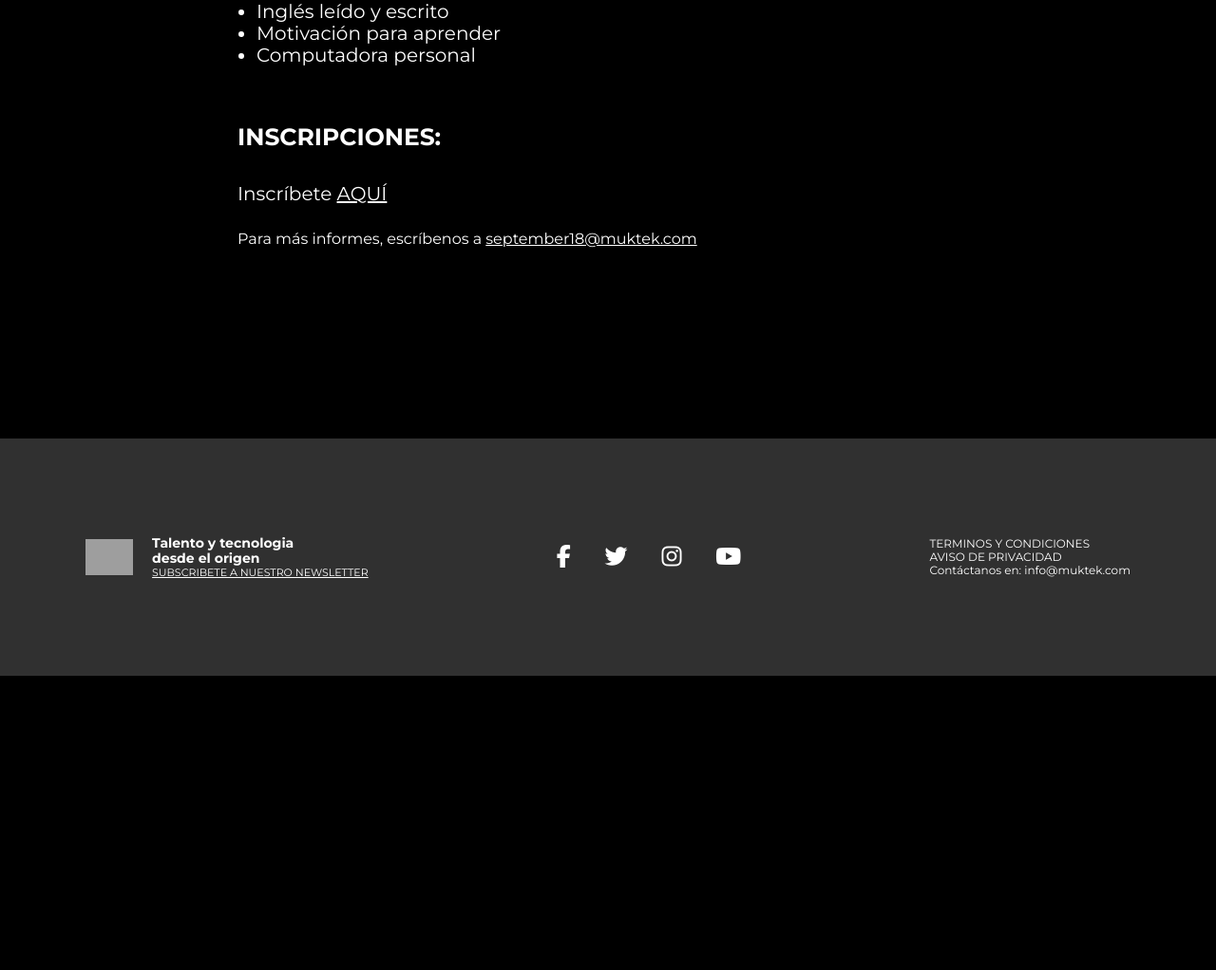
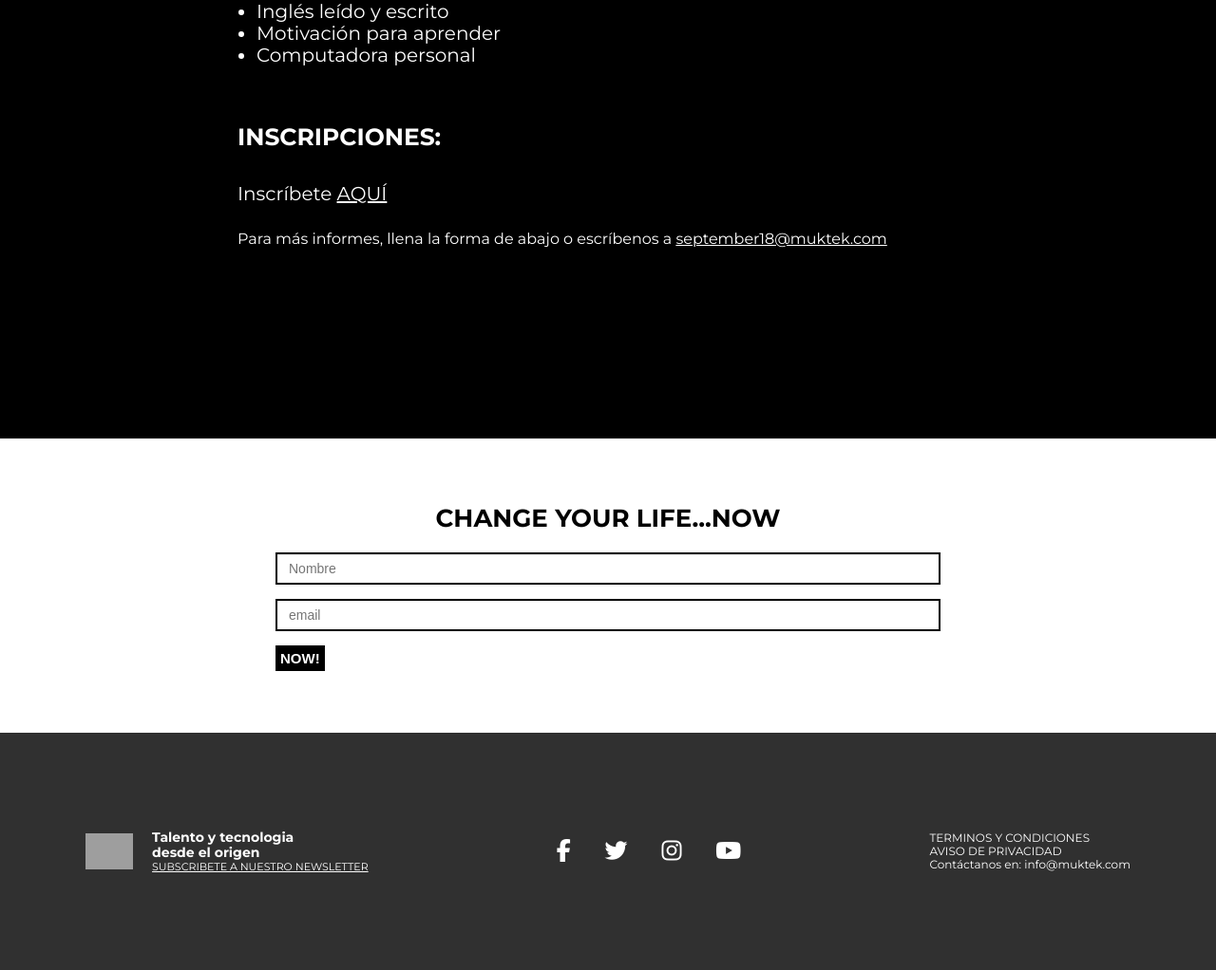
Before and after one commit to ecarralt/MUKtek, a Rails app: page /cursos/js in a window 1280 px wide. Shown: the part 2225-3247 px from the top of the page at 95% size. Before the commit the page ends 2937 px from the top, so only its background shows below. Run offline with Rails 7, Linux system fonts and the light colour scheme; style sheets or scripts are compiled from the project's sources; parts of the project's set-up code (start-up, migrations or seed data) failed here and were passed over; some libraries are stand-ins or nearby versions; grey boxes are pictures that could not be loaded.

Commit message:
Added form to js landing page

```diff
--- a/app/assets/stylesheets/application.scss
+++ b/app/assets/stylesheets/application.scss
@@ -4,6 +4,7 @@
 @import "newbutton";
 @import "menu";
 @import "newsletter";
+@import "jslanding";
 
 
 .btn-primary{
--- /dev/null
+++ b/app/assets/stylesheets/jslanding.scss
@@ -0,0 +1,14 @@
+
+
+.form-control_black {
+  border: 2px solid black;
+}
+
+.blacktext{
+  color: black;
+}
+
+.button-black{
+    background-color: black;
+    color: #ffffff;
+}
--- a/app/controllers/pstudents_controller.rb
+++ b/app/controllers/pstudents_controller.rb
@@ -15,6 +15,7 @@
     @pstudent.email = params[:pstudent][:email]
     @pstudent.fullname = "n/a"
     @pstudent.from_quickbutton = false
+    @pstudent.from_js_landing = false
 
     if @pstudent.save
       redirect_to home_path,
@@ -37,8 +38,9 @@
     @pstudent.last_name = params[:pstudent][:last_name]
     @pstudent.email = params[:pstudent][:email]
     @pstudent.fullname = "n/a"
+    @pstudent.from_quickbutton = true
+    @pstudent.from_js_landing = false
 
-    @pstudent.from_quickbutton = true
 
     if @pstudent.save && request.xhr?
       head :ok
@@ -48,21 +50,34 @@
 
   end
 
+  def create_js
+    @pstudent = Pstudent.new
+    @pstudent.first_name = params[:pstudent][:first_name]
+    @pstudent.last_name = "n/a"
+    @pstudent.email = params[:pstudent][:email]
+    @pstudent.fullname = "n/a"
+    @pstudent.from_quickbutton = false
+    @pstudent.from_js_landing = true
+
+    if @pstudent.save
+      redirect_to thank_you_path
+    else
+      flash[:notice] = "Hubo un error guardando tus datos.
+      Acuérdate de llenar todos los campos siguiendo los ejemplos!"
+      render :curso_js
+    end
+
+  end
+
 ## NEW WEBSITE CODE
 
   def nosotros
     @pstudent = Pstudent.new
-
-
   end
 
   def cursos
     @pstudent = Pstudent.new
-
-
   end
-
-
 
   def terms
     @pstudent = Pstudent.new
--- a/app/models/pstudent.rb
+++ b/app/models/pstudent.rb
@@ -5,6 +5,7 @@
    validates :email, presence: true
    validates :fullname, presence: true
    validates :from_quickbutton, inclusion: { in: [ true, false ] }
+   validates :from_js_landing, inclusion: { in: [ true, false ] }
 
 
    def full_name
--- a/app/views/layouts/application.html.erb
+++ b/app/views/layouts/application.html.erb
@@ -201,7 +201,7 @@
           last_name: "NULL",
           email: $('#pstudent_email').val(),
         }
-      }, () => {alert('Exito')})
+      }, () => {alert('Gracias, ¡estaremos en contacto muy pronto!')})
     })
   </script>
 
--- /dev/null
+++ b/app/views/layouts/jslandinglayout.html.erb
@@ -0,0 +1 @@
+<h2 style="color: black;">THIS IS THE JS LAYOUT</h2>
--- a/app/views/pstudents/curso_js.html.erb
+++ b/app/views/pstudents/curso_js.html.erb
@@ -1,3 +1,14 @@
+<div class="row alert">
+         <div class="col-sm-9 col-sm-offset-2">
+           <% if notice %>
+             <div class="alert alert-info alert-dismissible" role="alert">
+               <button type="button" class="close" data-dismiss="alert" aria-label="Close"><span aria-hidden="true">&times;</span></button>
+               <p> <%= notice %>  </p>
+             </div>
+           <% end %>
+         </div>
+</div>
+
 <section class="Hero Hero--small">
   <a href="/">
   <%= image_tag("muktek-logo.svg", :class => "Hero-logo", :alt => "Home logo") %>
@@ -77,9 +88,29 @@
       <h2 class="copy__title h2_newURL">Inscripciones:</h2></br>
       <p class= "largepar">
           Inscríbete <a class="underline" href="/applications/new">AQUÍ</a><br><br>
-          <small>Para más informes, escríbenos a <a class="underline" href="mailto:september18@muktek.com">september18@muktek.com</a></small>
+          <small>Para más informes, llena la forma de abajo o escríbenos a <a class="underline" href="mailto:september18@muktek.com">september18@muktek.com</a></small>
       </p>
     </div>
+  </div>
+
+  <!-- TEST FORM -->
+
+  <section class="section--inscription">
+    <h2 class="form__subtitle blacktext">CHANGE YOUR LIFE...NOW</h2>
+    <%= form_for @pstudent, url: create_pstudent_js_path do |f| %>
+         <div class="formfield">
+           <%= f.text_field :first_name, class: 'form-control form-control_black', placeholder: "Nombre"  %>
+         </div>
+         <div class="formfield">
+           <%= f.text_field :email, class: 'form-control form-control_black', placeholder: "email"  %>
+         </div>
+         <div class="submit_button">
+           <%= f.submit "NOW!", class: "button button--cta button-black"%>
+         </div>
+     <% end %>
+  </section>
+
+
+
 
 </div>
-</div>
--- a/config/routes.rb
+++ b/config/routes.rb
@@ -29,6 +29,9 @@
 
   ##Routes for July 1, 2017 version
   post 'pstudents/quickform' => 'pstudents#create_qf', as: :create_pstudent_qf
+
+  ##Route for JS landing page
+  post 'pstudents/create_jslandingform' => 'pstudents#create_js', as: :create_pstudent_js
 
 
   # The priority is based upon order of creation: first created -> highest priority.
--- /dev/null
+++ b/db/migrate/20170721215916_add_js_flag_to_pstudents.rb
@@ -0,0 +1,5 @@
+class AddJsFlagToPstudents < ActiveRecord::Migration
+  def change
+    add_column :pstudents, :from_js_landing, :boolean
+  end
+end
```
Also changed, not shown: app/views/layouts/thankyoulayout.html.erb (+4 -4 lines), db/schema.rb. Lines whose indentation alone changed are shown as unchanged.
